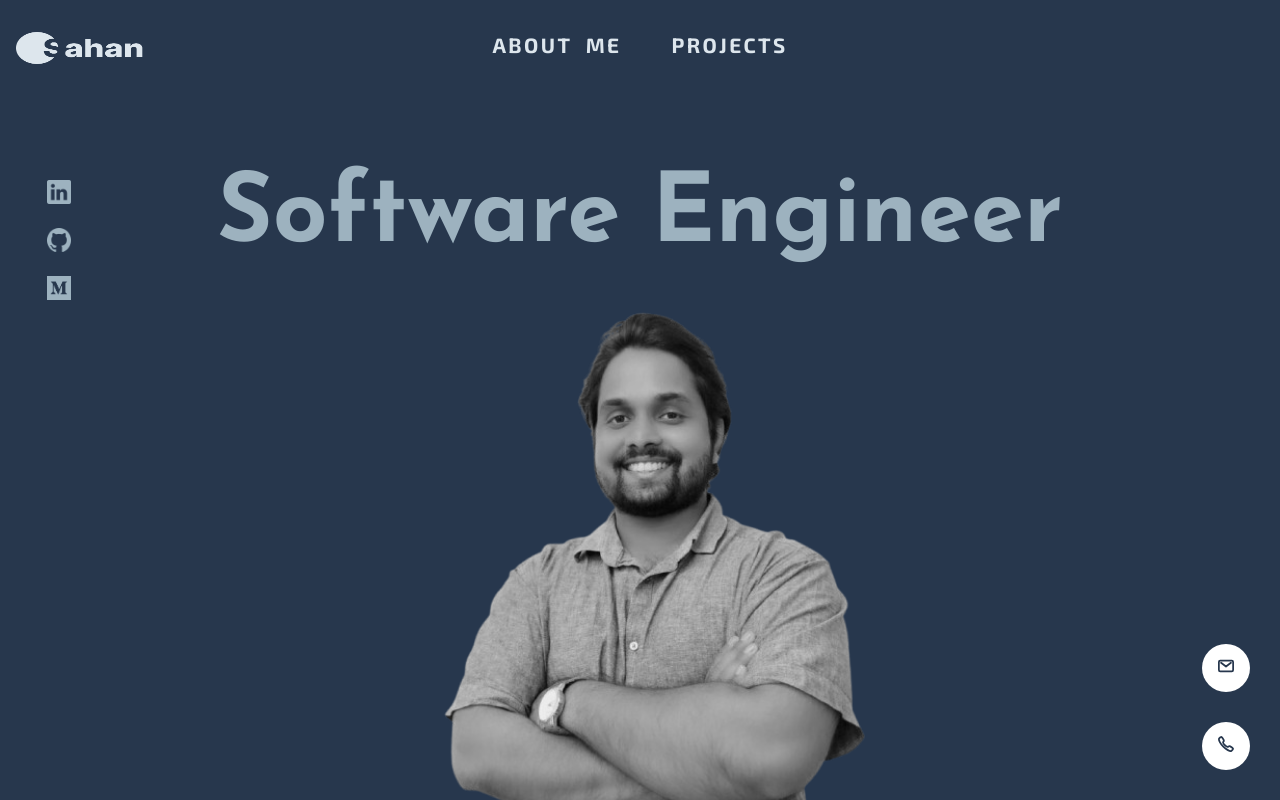
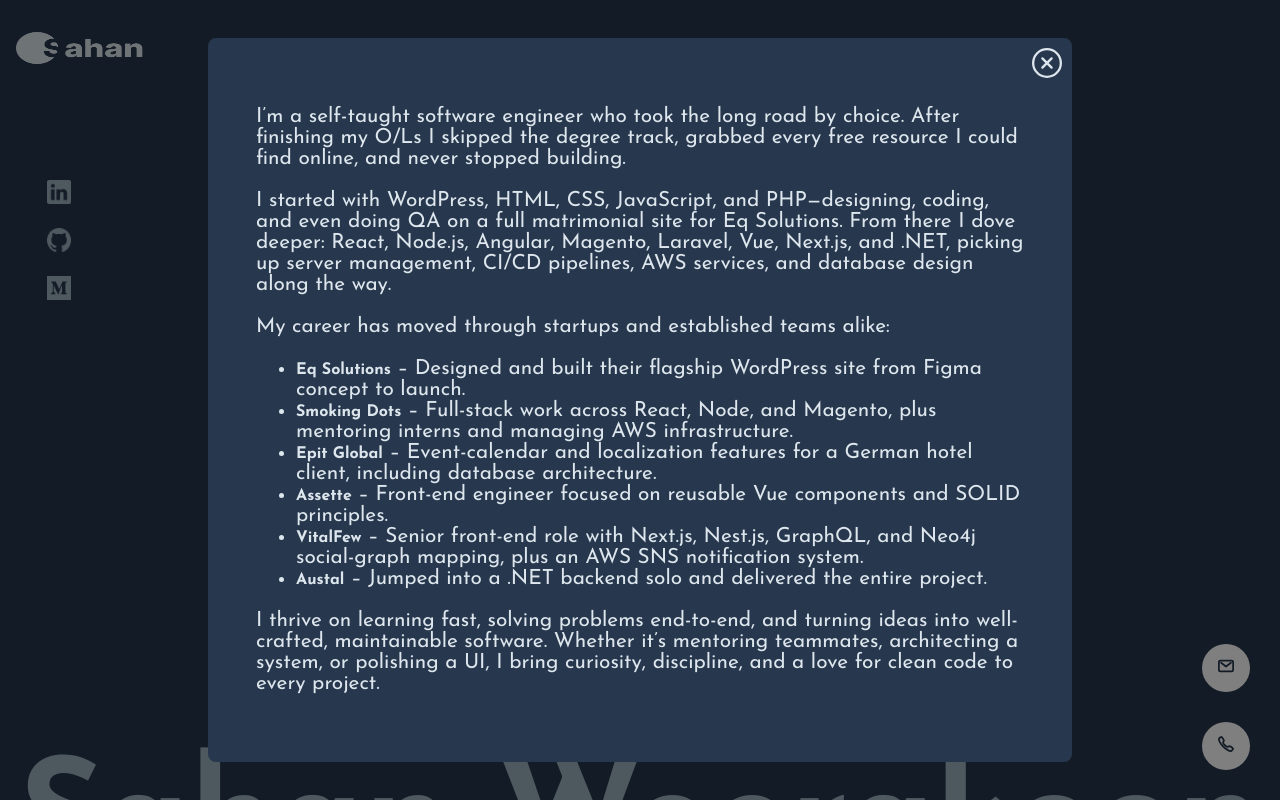
Before and after one commit to SahanNimeshWeerakoon/sahan-weerakoon, a Next.js app: page / in a window 1280 px wide. Shown: the top 800 px of the page. Built offline with nearby package versions, Linux system fonts and the light colour scheme.

Commit message:
create modal

```diff
--- a/app/components/Modal.tsx
+++ b/app/components/Modal.tsx
@@ -1,16 +1,31 @@
-const Modal = ({ isOpen, children, onClose } : {isOpen: boolean, children: string | JSX.Element | JSX.Element[], onClose: any }) => {
-    if(isOpen) {
-        return (
-            <div className="modal">
-                <div className="modal_content">
-                    <img src="/img/close.png" alt="close contact me modal" title="close contact me modal" onClick={() => onClose("toggleModal")} />
-                    {children}
-                </div>
-            </div>
-        );
-    } else {
-        return (<></>);
-    }
+import { FC, ReactNode } from "react";
+import ReactDOM from "react-dom";
+import Image from "next/image";
+
+interface Props {
+  isOpen: boolean;
+  children: ReactNode;
+  setIsOpen: React.Dispatch<React.SetStateAction<boolean>>;
 }
 
+const Modal: FC<Props> = ({ isOpen, children, setIsOpen }) => {
+  const closeModal = () => setIsOpen(false);
+
+  return ReactDOM.createPortal(
+    <div
+      className={`modal-overlay ${isOpen ? "visible" : ""}`}
+      onClick={closeModal}
+    >
+      <div
+        className={`modal-content ${isOpen ? "slide-up" : "slide-down"}`}
+        onClick={e => e.stopPropagation()} // don’t close when clicking inside
+      >
+        <Image onClick={closeModal} src="/img/close.svg" alt="close icon" className="close" width={30} height={30} />
+        {children}
+      </div>
+    </div>,
+    document.body
+  );
+};
+
 export default Modal;
--- a/app/components/Navbar.tsx
+++ b/app/components/Navbar.tsx
@@ -1,4 +1,4 @@
-import Button from "./miniComponents/Button";
+import { FC } from 'react';
 import { Exo_2 } from 'next/font/google'
 import Image from 'next/image'
 
@@ -6,7 +6,11 @@
     subsets: ['latin']
 });
 
-const NavBar = () => {
+interface Props {
+  setIsOpen: React.Dispatch<React.SetStateAction<boolean>>;
+}
+
+const NavBar: FC<Props> = ({ setIsOpen }) => {
     return (
         <nav className="navbar">
             <div className="navbar_container">
@@ -21,7 +25,7 @@
                     {/* <img src="/img/logo.png" alt="Sahan Weerakoon Logo" title="Sahan Weerakoon Logo" /> */}
                 </div>
                 <div className="navbar_links">
-                    <a href="#about" className={exo.className}>ABOUT&nbsp;&nbsp;ME</a>
+                    <a href="#" onClick={() => {setIsOpen((prev: boolean) => !prev)}} className={exo.className}>ABOUT&nbsp;&nbsp;ME</a>
                     <a href="#projects" className={exo.className}>PROJECTS</a>
                 </div>
             </div>
--- a/app/globals.scss
+++ b/app/globals.scss
@@ -11,6 +11,7 @@
 @import "./styles/banner.scss";
 @import "./styles/emailOrPhone.scss";
 @import "./styles/projects.scss";
+@import "./styles/modal.scss";
 
 html {
     scroll-behavior: smooth;
--- a/app/page.tsx
+++ b/app/page.tsx
@@ -6,17 +6,19 @@
 import EmailOrPhone from "./components/miniComponents/EmailOrPhone";
 import Image from "next/image";
 import Projects from "./components/Projects";
+import Modal from "./components/Modal";
 
 export default function Home() {
   const [ socialMediaList ] = useState([
-    { name: "LinkedIn", link: "https://www.linkedin.com/in/sahan-weerakoon-software-engineer", source: "/img/Linkedin.png" },
+    { name: "LinkedIn", link: "https://www.linkedin.com/in/sahan-weerakoon", source: "/img/Linkedin.png" },
     { name: "GitHub", link: "https://www.github.com/SahanNimeshWeerakoon", source: "/img/Github.png" },
     { name: "Medium", link: "https://medium.com/@hsn.weerakoon.m", source: "/img/Medium.png" },
   ]);
+  const [isOpen, setIsOpen] = useState(true);
 
   return (
     <main>
-      <NavBar />
+      <NavBar setIsOpen={setIsOpen} />
       <SocialMediaList list={socialMediaList} />
       <HeadBanner />
       <div className="contact-icon">
@@ -24,6 +26,20 @@
         <EmailOrPhone icon={<Image src="/img/Call.svg" width={10} height={10} alt="phone" />} text="+94 76 24 61 573" href="tel:+94762461573"  />
       </div>
       <Projects />
+      <Modal isOpen={isOpen} setIsOpen={setIsOpen}>
+        <p>I’m a self-taught software engineer who took the long road by choice. After finishing my O/Ls I skipped the degree track, grabbed every free resource I could find online, and never stopped building.</p>
+        <p>I started with WordPress, HTML, CSS, JavaScript, and PHP—designing, coding, and even doing QA on a full matrimonial site for Eq Solutions. From there I dove deeper: React, Node.js, Angular, Magento, Laravel, Vue, Next.js, and .NET, picking up server management, CI/CD pipelines, AWS services, and database design along the way.</p>
+        <p>My career has moved through startups and established teams alike:</p>
+        <ul>
+          <li><b>Eq Solutions</b> – Designed and built their flagship WordPress site from Figma concept to launch.</li>
+          <li><b>Smoking Dots</b> – Full-stack work across React, Node, and Magento, plus mentoring interns and managing AWS infrastructure.</li>
+          <li><b>Epit Global</b> – Event-calendar and localization features for a German hotel client, including database architecture.</li>
+          <li><b>Assette</b> – Front-end engineer focused on reusable Vue components and SOLID principles.</li>
+          <li><b>VitalFew</b> – Senior front-end role with Next.js, Nest.js, GraphQL, and Neo4j social-graph mapping, plus an AWS SNS notification system.</li>
+          <li><b>Austal</b> – Jumped into a .NET backend solo and delivered the entire project.</li>
+        </ul>
+        <p>I thrive on learning fast, solving problems end-to-end, and turning ideas into well-crafted, maintainable software. Whether it’s mentoring teammates, architecting a system, or polishing a UI, I bring curiosity, discipline, and a love for clean code to every project.</p>
+      </Modal>
     </main>
   )
 }
--- a/app/styles/banner.scss
+++ b/app/styles/banner.scss
@@ -1,9 +1,8 @@
 .headBanner {
   text-align: center;
   position: relative;
-  margin-top: 100px;
-  padding: 80px 0;
-
+  padding: 80px 0 0 0;
+  height: 80vh;
   h1 {
     color: $hover-color;
     font-weight: 900;
@@ -18,7 +17,6 @@
   &_title {
     font-size: 6rem;
     z-index: 0;
-    top: -20px;
   }
 
   &_portrait {
@@ -31,6 +29,6 @@
   &_name {
     font-size: 9rem;
     z-index: 2;
-    bottom: -20px;
+    margin-top: -30px;
   }
 }
--- /dev/null
+++ b/app/styles/modal.scss
@@ -0,0 +1,46 @@
+.modal-overlay {
+    position: fixed;
+    inset: 0;
+    background: rgba(0, 0, 0, 0.5);
+    display: flex;
+    justify-content: center;
+    align-items: center;
+    pointer-events: none;       /* ignore clicks when hidden */
+    opacity: 0;
+    transition: opacity 0.3s ease;
+    z-index: 1000;
+    &.visible {
+        pointer-events: auto;
+        opacity: 1;
+    }
+    .modal-content {
+        background: $background-color;
+        border-radius: 8px;
+        padding: 3rem;
+        // max-width: 500px;
+        width: 60%;
+        transform: translateY(100px);
+        opacity: 0;
+        transition: transform 0.3s ease, opacity 0.3s ease;
+        position: relative;
+        &.slide-up {
+            transform: translateY(0);
+            opacity: 1;
+        }
+        &.slide-down {
+            transform: translateY(100px);
+            opacity: 0;
+        }
+        p, li {
+            font-size: 1.3rem;
+        }
+        .close {
+            position: absolute;
+            top: 10px;
+            right: 10px;
+            &:hover {
+                cursor: pointer;
+            }
+        }
+    }
+}
--- a/app/styles/projects.scss
+++ b/app/styles/projects.scss
@@ -3,6 +3,9 @@
     h1 {
         font-size: 3rem;
         text-align: center;
+        margin: 0;
+        padding: 0;
+        padding-bottom: 100px;
     }
     .projects-list {
         display: flex;
```
Also changed, not shown: public/img/close.svg (added).
